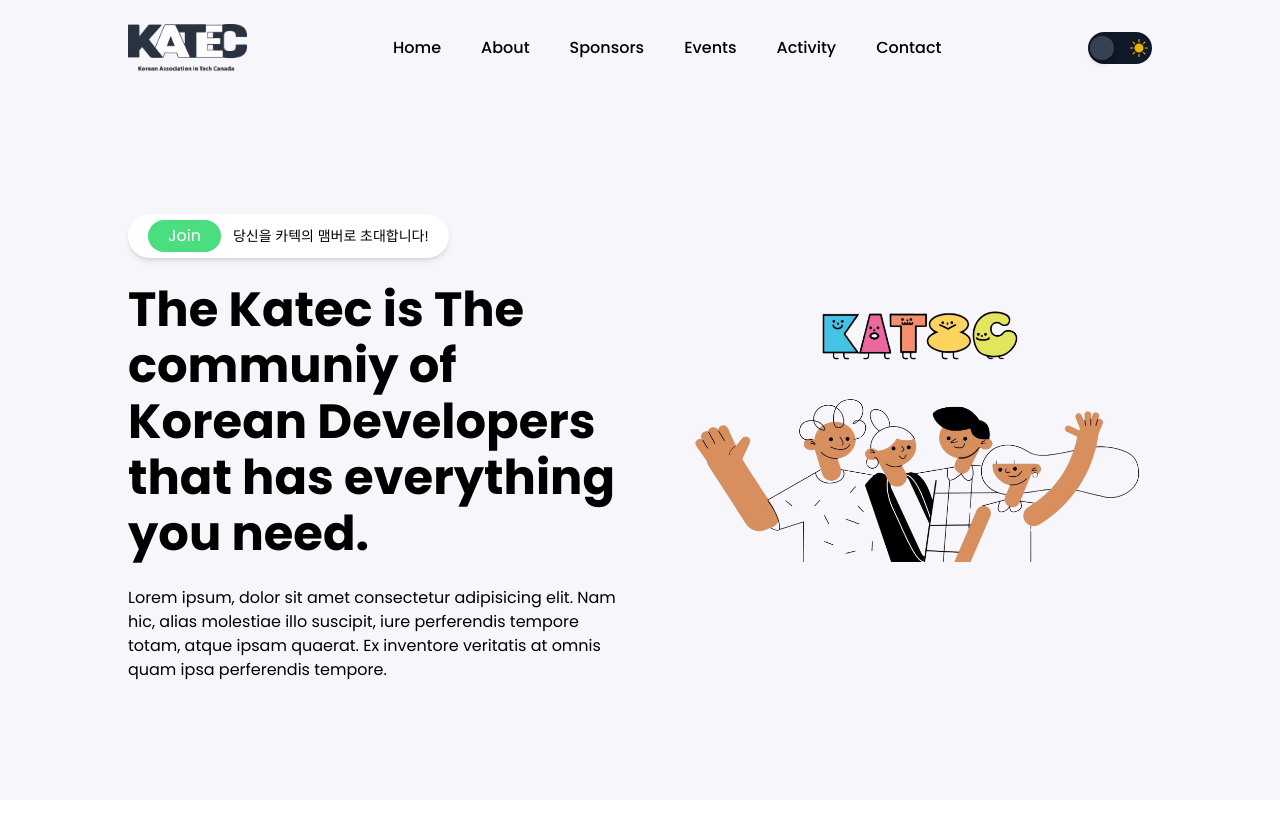
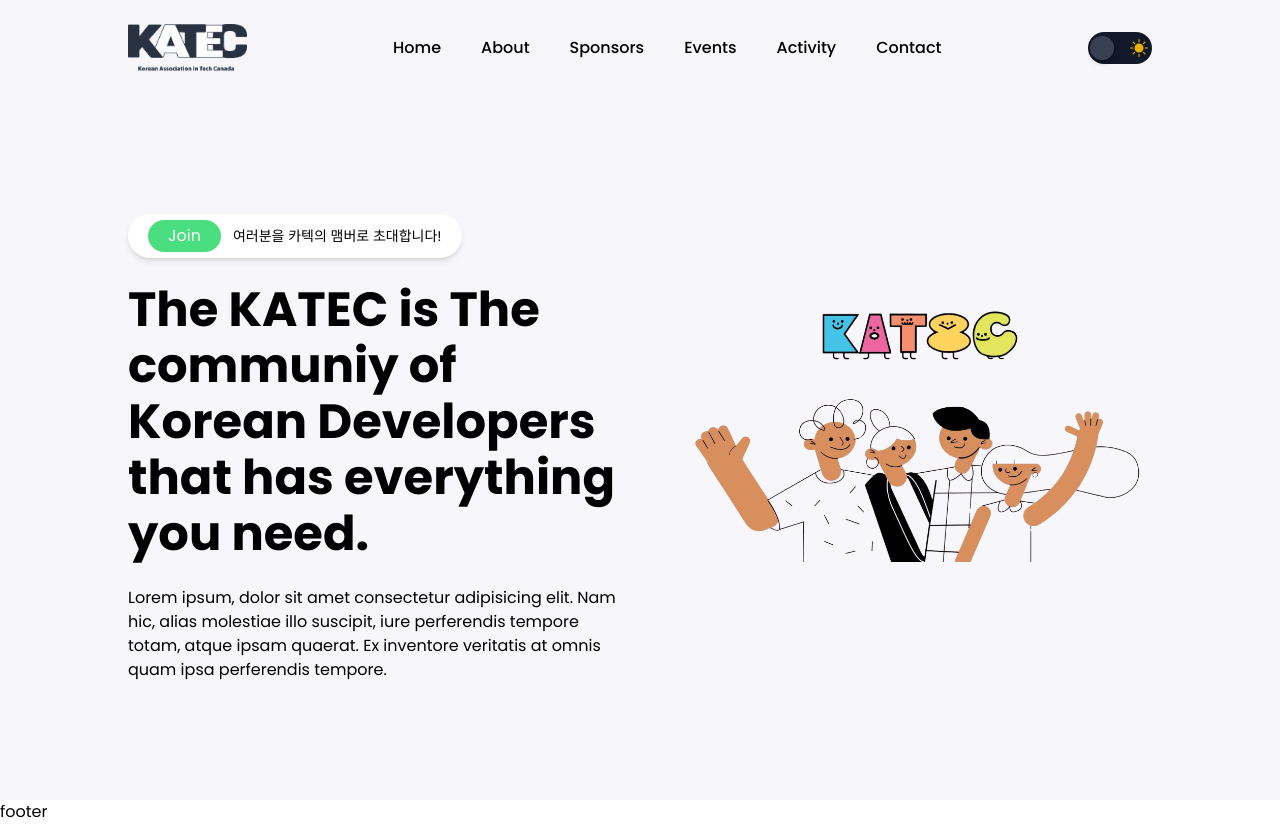
Before and after one commit to KATEC-Vancouver/katec-web-next, a Next.js app: page / in a window 1280 px wide. Before the commit the page ends 800 px from the top, so only its background shows below. Built offline with nearby package versions, Linux system fonts and the light colour scheme.

Commit message:
add footer

```diff
--- /dev/null
+++ b/components/Home/Footer/Footer.tsx
@@ -0,0 +1,9 @@
+'use client';
+
+const Footer = () => (
+  <footer>
+    footer
+  </footer>
+)
+
+export default Footer;
--- a/components/Home/Headline/Headline.tsx
+++ b/components/Home/Headline/Headline.tsx
@@ -13,11 +13,11 @@
               <div className="px-3 py-1 md:px-5 md:py-1 rounded-full bg-green-400 md:text-base sm:text-sm text-xs text-white">
                 Join
               </div>
-              <p className="text-xs sm:text-sm">당신을 카텍의 맴버로 초대합니다!</p>
+              <p className="text-xs sm:text-sm">여러분을 카텍의 맴버로 초대합니다!</p>
             </div>
             {/* Title */}
             <h1 className="text-2xl sm:text-4xl md:text-5xl mt-6 mb-6 font-bold md:leading-[3rem] lg:leading-[3.5rem]">
-              The Katec is The communiy of Korean Developers that has everything you need.
+              The KATEC is The communiy of Korean Developers that has everything you need.
             </h1>
             {/* Description */}
             <p>
--- a/components/Home/Home.tsx
+++ b/components/Home/Home.tsx
@@ -1,11 +1,13 @@
 
 import React from 'react'
 import Headline from './Headline/Headline'
+import Footer from './Footer/Footer'
 
 const Home = () => {
   return (
     <div className='overflow-hidden'>
       <Headline />
+      <Footer />
     </div>
   )
 }
```
